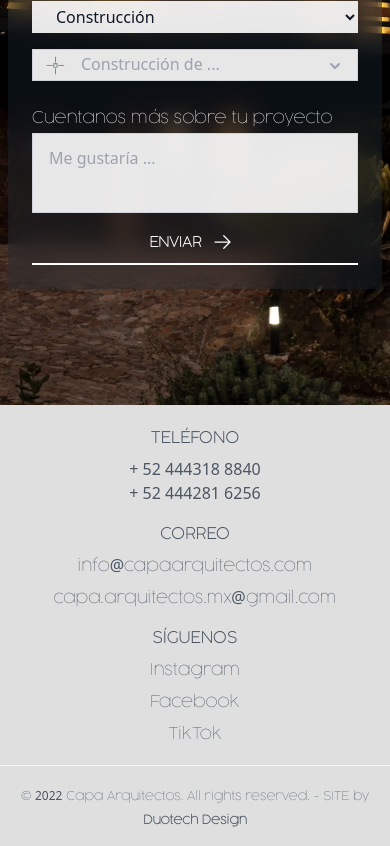
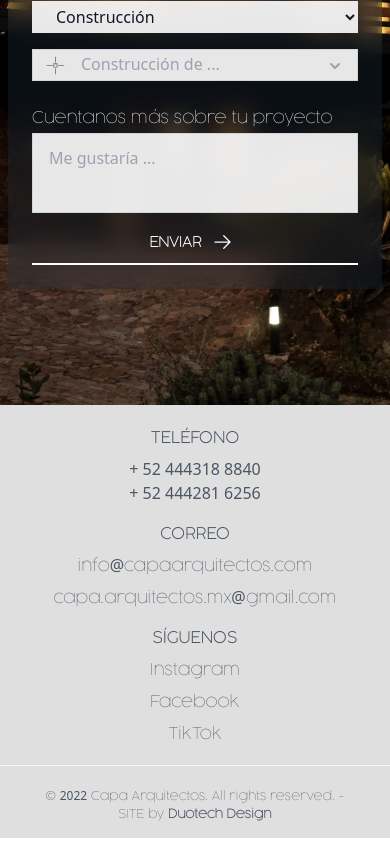
Before and after one commit to Duotech-Design/capaarquitectos-landing, a React (Vite) app: page /contact-us in a window 390 px wide. Shown: the part 495-1341 px from the top of the page. Built offline with nearby package versions, Linux system fonts and the light colour scheme.

Commit message:
acomodo en footer modo mobile

```diff
--- a/src/components/footer/Footer.tsx
+++ b/src/components/footer/Footer.tsx
@@ -55,15 +55,17 @@ export const Footer = () => {
 
       {/* Footer bottom line */}
       <div className="max-w-5xl mx-auto border-t border-white/75 py-4 text-center">
-        <span className="text-xs lg:text-sm">
-          © <span className="font-sans font-extralight">2022</span> Capa
-          Arquitectos. All rights reserved. - SITE by
-          <a href="https://duotechdesign.com/" className="font-bold">
-            {" "}
-            Duotech Design
-          </a>
-        </span>
-      </div>
+  <span className="text-xs lg:text-sm">
+    © <span className="font-sans font-extralight">2022</span> Capa Arquitectos. All rights reserved. -
+    {/* Aquí hacemos que el "SITE by Duotech Design" aparezca en una nueva línea solo en móvil */}
+    <span className="block md:inline">SITE by
+      <a href="https://duotechdesign.com/" className="font-bold">
+        {" "} Duotech Design
+      </a>
+    </span>
+  </span>
+</div>
+
     </footer>
   );
 };
```
